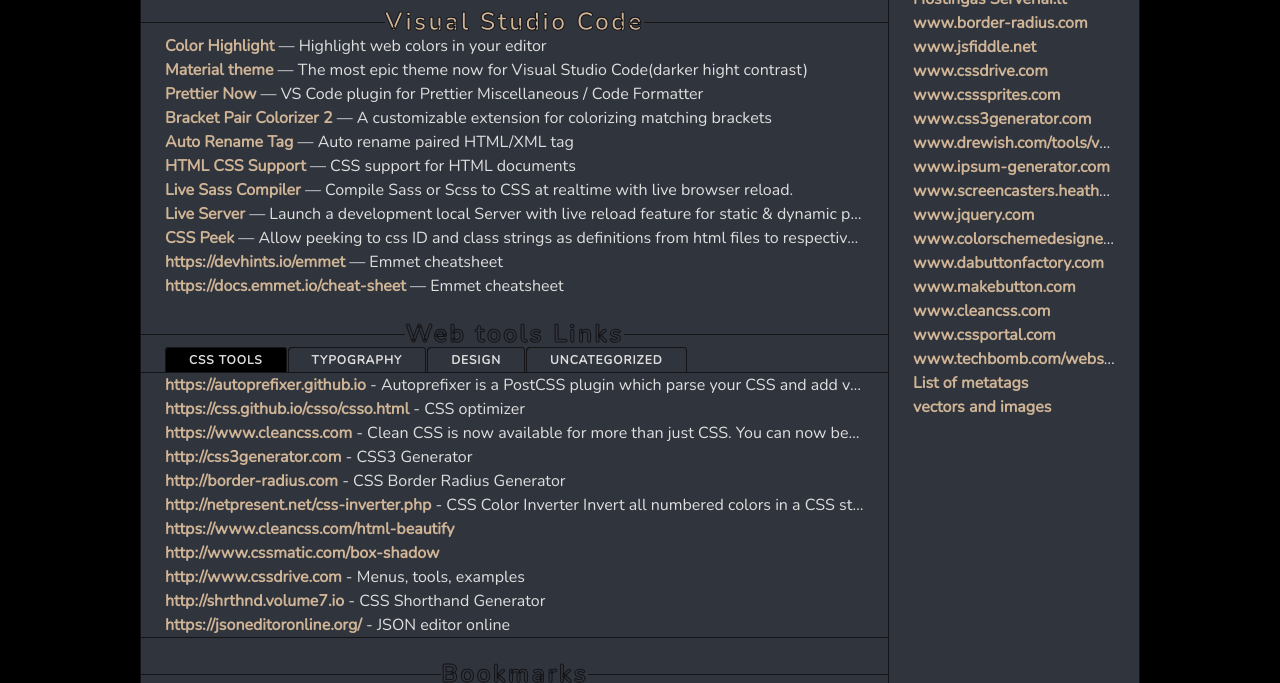
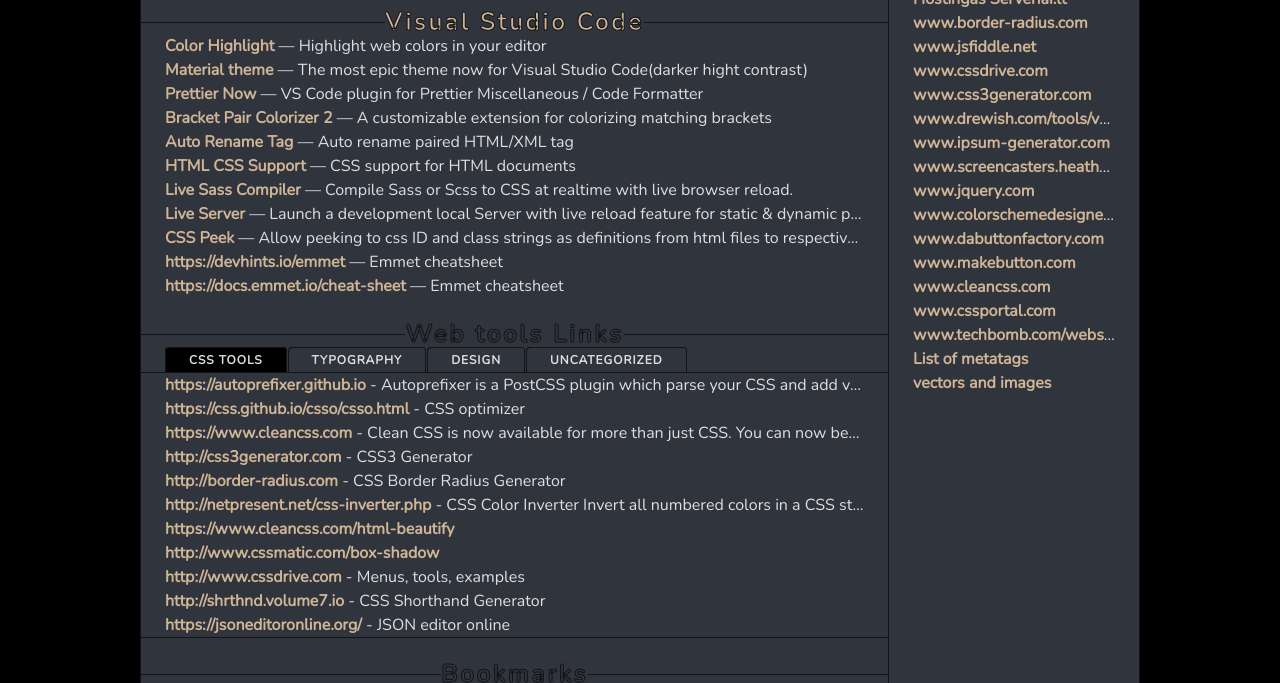
Before and after one commit to KostasSliazas/links-webpage, a plain HTML site: page index.html in a window 1280 px wide. Shown: the part 110-793 px from the top of the page. Drawn offline with nearby package versions, Linux system fonts and the light colour scheme.

Commit message:
Add files via upload

```diff
--- a/index.html
+++ b/index.html
@@ -242,7 +242,6 @@
         <p><a href="http://border-radius.com" target="_blank">www.border-radius.com</a></p>
         <p><a href="http://jsfiddle.net/wQfMx/3/" target="_blank">www.jsfiddle.net</a></p>
         <p><a href="http://www.cssdrive.com" target="_blank">www.cssdrive.com</a></p>
-        <p><a href="http://csssprites.com" target="_blank">www.csssprites.com</a></p>
         <p><a href="http://css3generator.com" target="_blank">www.css3generator.com</a></p>
         <p><a href="http://drewish.com/tools/vertical-rhythm" target="_blank">www.drewish.com/tools/vertical-rhythm</a></p>
         <p><a href="http://www.ipsum-generator.com" target="_blank">www.ipsum-generator.com</a></p>
```
